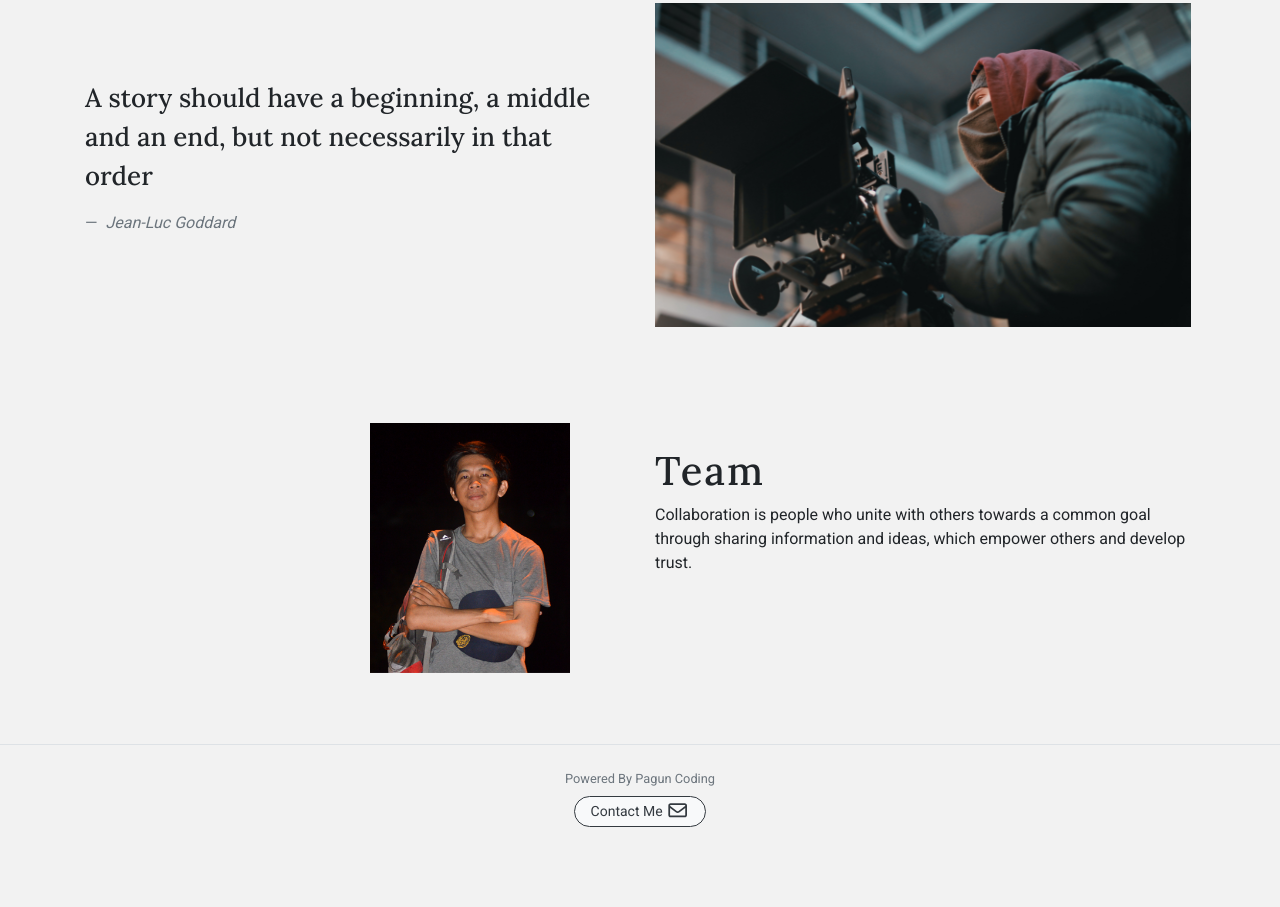
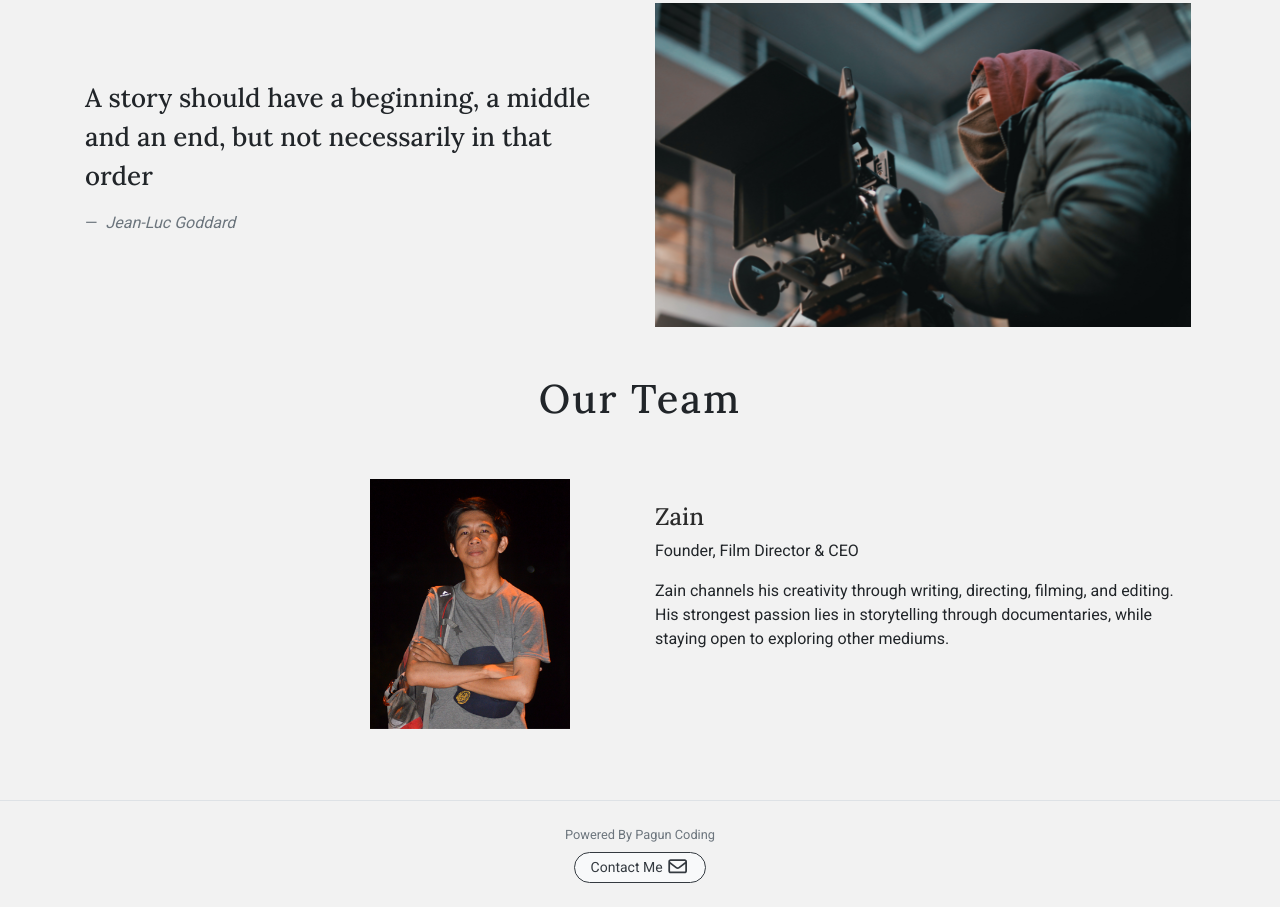
Before and after one commit to Panduratafilm/pandurata.me, a plain HTML site: page pages/about.html in a window 1280 px wide. Shown: the part 980-1887 px from the top of the page. Before the commit the page ends 1831 px from the top, so only its background shows below. Drawn offline with Linux system fonts and the light colour scheme.

Commit message:
Penambahan our team

```diff
--- a/pages/about.html
+++ b/pages/about.html
@@ -98,16 +98,23 @@
 
 	<section id="team">
 		<div class="container">
+			<div class="row">
+				<div class="col d-flex justify-content-center">
+					<h1>Our Team</h1>
+				</div>
+			</div>
 			<div class="row py-sm-5">
-				<div class="col col-sm-6 col-md-4 col-lg-3 offset-lg-3 offset-md-0 ">
+				<div class="col col-sm-6 col-md-4 col-lg-3 offset-lg-3 offset-md-0">
 					<figure class="figure">
 					  <img src="../img/team/4.png" class="figure-img img-fluid" alt="images team">
 					</figure>
 				</div>
 				<div class="col col-sm-6 col-md-8 col-lg-6 mt-sm-4" data-aos="fade-up">
-					<h1>Team</h1>
-					<p>Collaboration is people who unite with others towards a common goal through sharing information and ideas, which empower others and develop trust.</p>
+					<h2>Zain</h2>
+					<p>Founder, Film Director & CEO</p>
+					<p>Zain channels his creativity through writing, directing, filming, and editing. His strongest passion lies in storytelling through documentaries, while staying open to exploring other mediums.</p>
 				</div>
+
 			</div>
 		</div>
 	</section>
```
